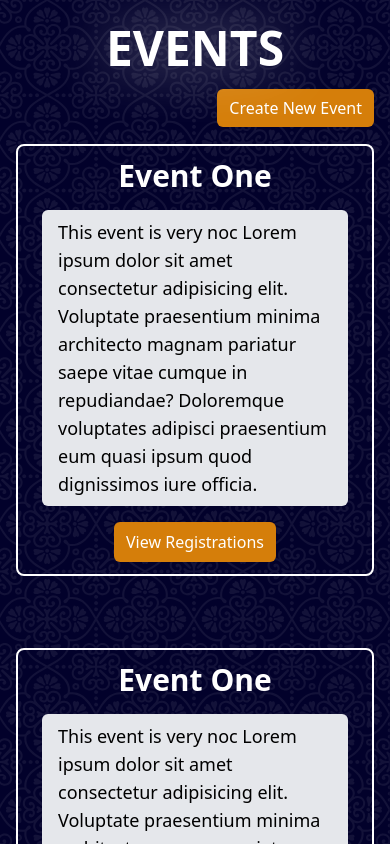
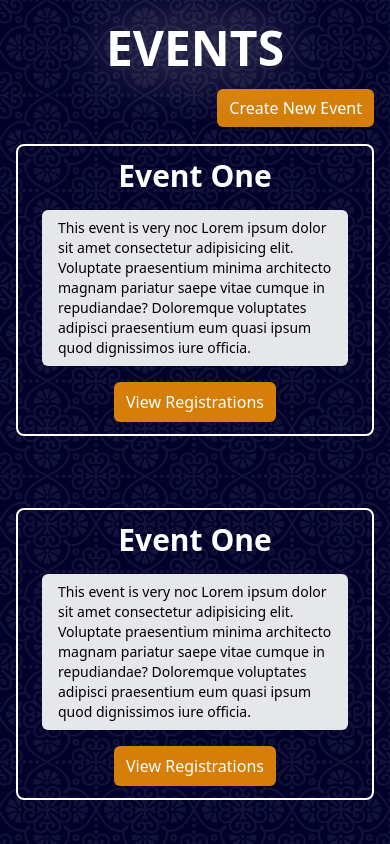
Before and after one commit to Moksha-Innovision/Moksha-Innovision-2023, a Next.js app: page /admin/events in a window 390 px wide. Built offline with nearby package versions, Linux system fonts and the light colour scheme.

Commit message:
fix: modal was not aligned properly dashboard

```diff
--- a/components/dashboard/ui/Events/EventCard.tsx
+++ b/components/dashboard/ui/Events/EventCard.tsx
@@ -8,7 +8,7 @@ const EventCard = (props: Props) => {
   return (
     <div className="card-container my-6 w-full border-2 rounded-lg border-white px-6 md:px-10 lg:px-20 flex flex-col items-center gap-4 py-3">
       <h1 className="event-name text-3xl font-semibold">{name}</h1>
-      <div className="event-details bg-gray-200 font-normal px-4 py-2 rounded-md text-black text-lg">
+      <div className="event-details bg-gray-200 font-normal px-4 py-2 rounded-md text-black md:text-lg text-sm">
         {desc}
       </div>
       <Link href="/" className="bg-saffron-600 px-3 py-2 rounded-md">
--- a/pages/admin/events.tsx
+++ b/pages/admin/events.tsx
@@ -10,7 +10,7 @@ const Events = (props: Props) => {
   return (
     <Dashboard>
       {EventModal && (
-        <div className="modal absolute top-0 -left-10 sm:left-0  w-full max-w-screen-2xl h-screen bg-[rgba(0,0,34,0.8)] grid place-items-center">
+        <div className="modal absolute top-0    w-full max-w-screen-2xl h-screen bg-[rgba(0,0,34,0.8)] grid place-items-center">
           <CreateEventModal setEventModal={setEventModal} />
         </div>
       )}
```
